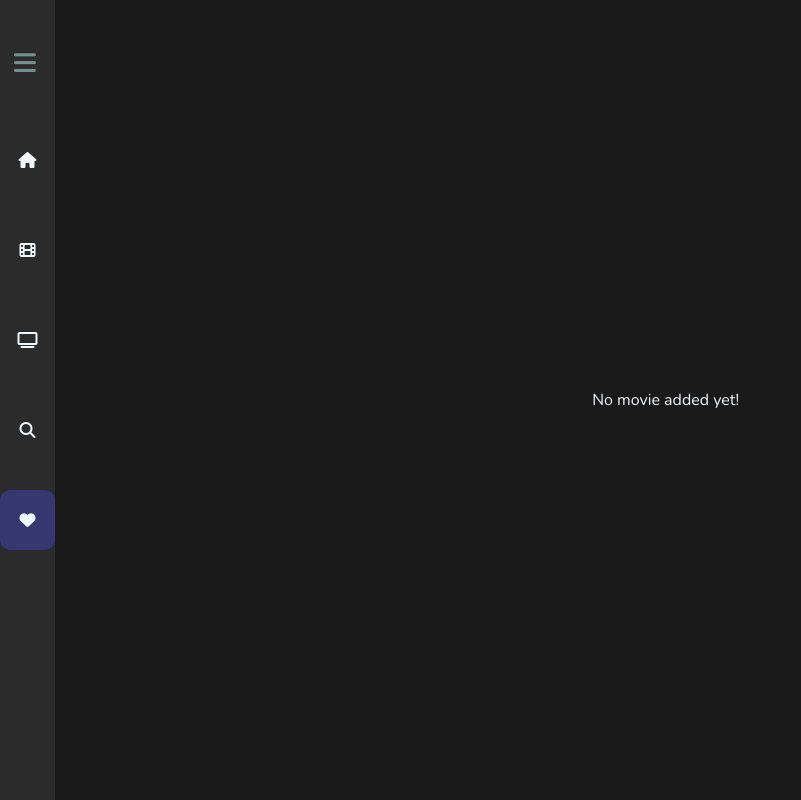
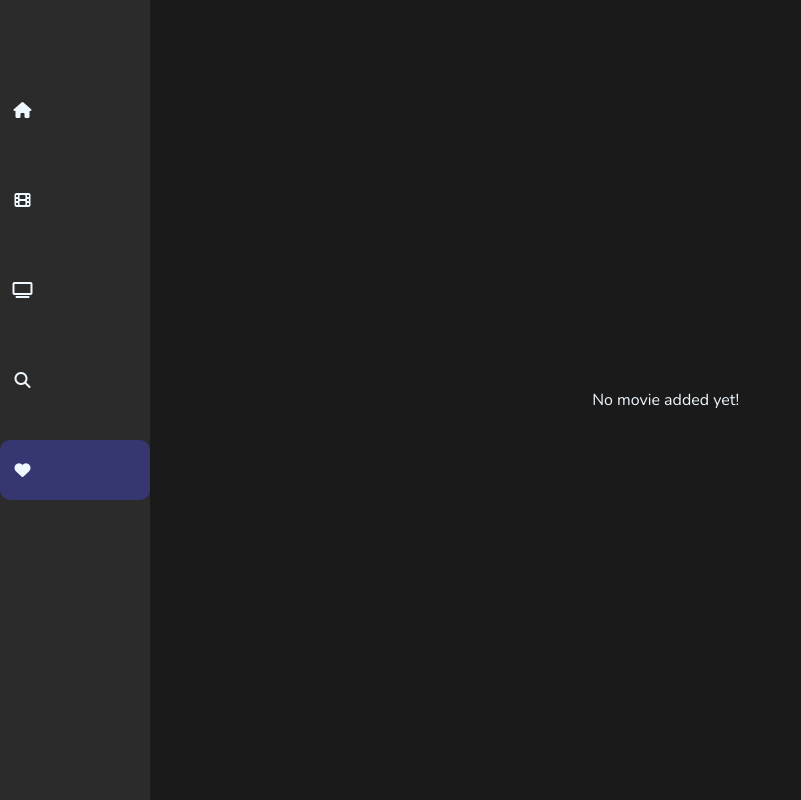
Before and after one commit to jaysville/electric-sceens, a React (Create React App) app: page /favorites in a window 1280 px wide. Shown: the whole page, without its empty margins (0-801 px from the left). Built offline with nearby package versions, Linux system fonts and the light colour scheme; a web font is replaced by a local one.

Commit message:
bug fixes

```diff
--- a/src/components/layout/sidebar/Sidebar.js
+++ b/src/components/layout/sidebar/Sidebar.js
@@ -5,23 +5,11 @@ import { useState } from "react";
 
 const Sidebar = () => {
   const [isActive, setIsActive] = useState(window.location.pathname);
-  const [isOpen, setIsOpen] = useState(false);
-
-  const toggleSidebar = () => {
-    setIsOpen((prevState) => !prevState);
-  };
 
   return (
-    <nav className={`${classes.sidebar} ${!isOpen && classes.close}`}>
-      <button
-        onClick={toggleSidebar}
-        className={`${classes.toggler} ${isOpen && classes.open}`}
-      >
-        {isOpen ? (
-          <i className={`fa fa-times ${classes.icon}`} aria-hidden="true" />
-        ) : (
-          <i className={`fa fa-bars ${classes.icon}`} aria-hidden="true" />
-        )}
+    <nav className={`${classes.sidebar} `}>
+      <button className={`${classes.toggler}`}>
+        <i className={`fa fa-times ${classes.icon}`} aria-hidden="true" />
       </button>
       <ul className={classes["sidebar-list"]}>
         {sidebarData.map(({ title, icon, link }, i) => {
@@ -41,9 +29,7 @@ const Sidebar = () => {
               >
                 <div className={classes["sidebar-icon"]}>{icon}</div>
                 <div
-                  className={` animate__animated animate__fadeInUp ${
-                    classes["sidebar-title"]
-                  } ${!isOpen && classes.hidden}`}
+                  className={` animate__animated animate__fadeInUp ${classes["sidebar-title"]} `}
                 >
                   {title}
                 </div>
--- a/src/components/layout/sidebar/Sidebar.module.css
+++ b/src/components/layout/sidebar/Sidebar.module.css
@@ -6,17 +6,7 @@
   z-index: 10000;
   transition: all 170ms ease-in-out;
 }
-@media (max-width: 800px) {
-  .sidebar {
-    display: none;
-  }
-}
-.open {
-  transform: translateX(30px);
-}
-.close {
-  width: 55px;
-}
+
 .toggler {
   width: 50px;
   background-color: transparent;
@@ -25,6 +15,21 @@
   margin: 50px 0;
   cursor: pointer;
   transition: all 170ms ease-in;
+  display: none;
+}
+@media (max-width: 800px) {
+  .sidebar {
+    display: none;
+  }
+  .toggler {
+    display: block;
+  }
+}
+.open {
+  transform: translateX(30px);
+}
+.close {
+  width: 55px;
 }
 .icon {
   font-size: 25px;
@@ -38,6 +43,7 @@
   height: auto;
   width: 100%;
   padding: 0;
+  margin-top: 10vh;
 }
 
 .sidebar-list .row {
--- a/src/pages/Favorites.js
+++ b/src/pages/Favorites.js
@@ -4,13 +4,13 @@ import { useState } from "react";
 import Modal from "../components/UI/Modal/Modal";
 
 export const MovieBox = styled.div`
-  width: 250px;
+  width: 200px;
   display: block;
   padding: 0;
   :hover {
     transform: scale(1.1);
   }
-  @media (max-width: 900px) {
+  @media (max-width: 700px) {
     width: 150px;
   }
   img {
@@ -24,15 +24,16 @@ export const MovieBox = styled.div`
 export const Wrapper = styled.div`
   margin-top: 10px;
   display: grid;
+  place-items: center;
   grid-template-columns: repeat(3, 1fr);
-
-  @media (max-width: 750px) {
+  grid-gap: 8px;
+  @media (max-width: 425px) {
     grid-template-columns: repeat(3, 1fr);
   }
-  @media (min-width: 1000px) {
+  @media (min-width: 800px) {
     grid-template-columns: repeat(5, 1fr);
+    margin-left: 150px;
   }
-  grid-gap: 8px;
 `;
 export const P = styled.p`
   position: fixed;
```
